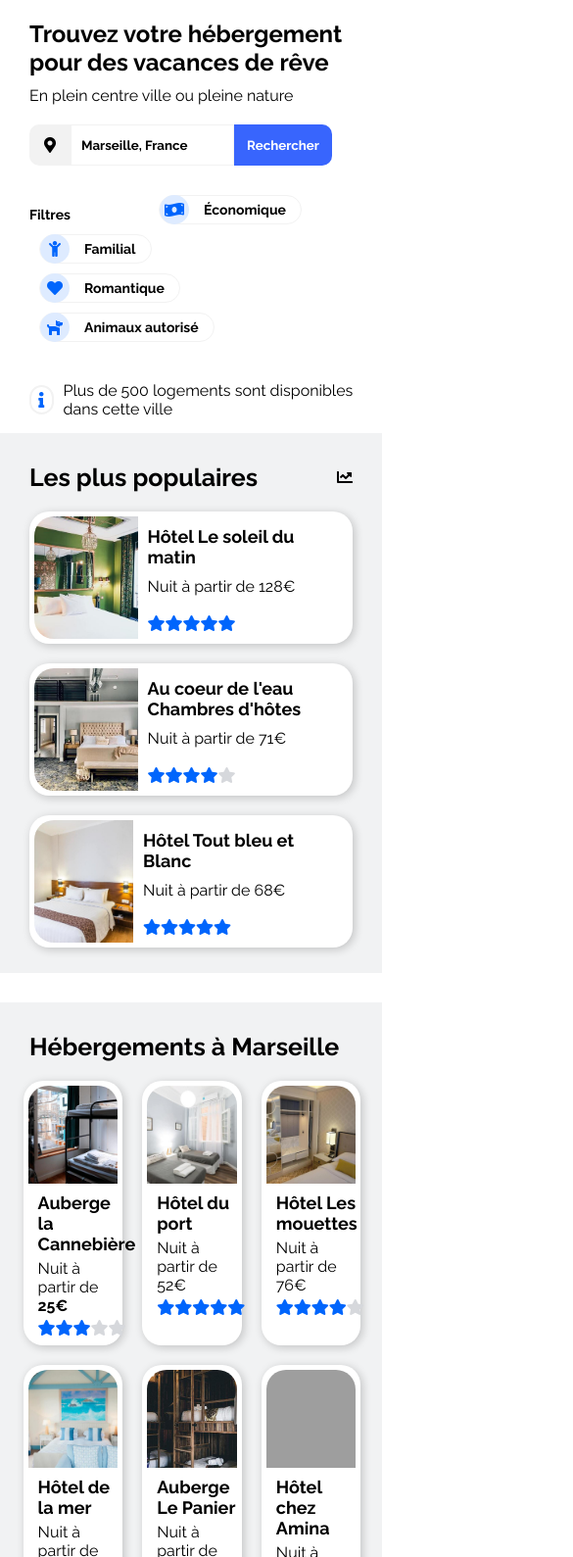
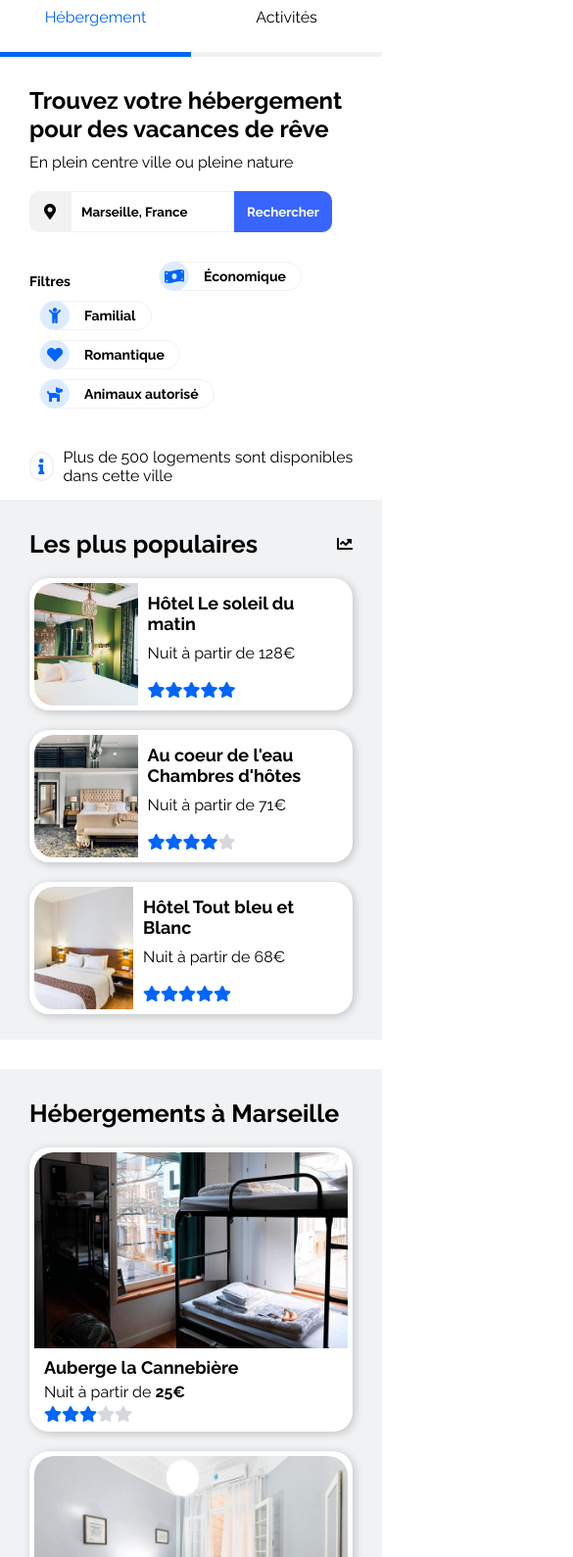
Before and after one commit to Alexandre91300/AlexandreLemas_2_30122020, a plain HTML site: page index.html in a window 390 px wide. Shown: the part 97-1686 px from the top of the page at 98% size, 585 px wide, since content can reach past the window. Drawn offline with Linux system fonts and the light colour scheme; grey boxes are pictures that could not be loaded.

Commit message:
Reservia Responsive (Desktop/Tablet/Mobile)

```diff
--- a/index.html
+++ b/index.html
@@ -15,11 +15,16 @@
     <header>
         <img src="images/logo/Reservia.svg" alt="Logo de Reservia">
         <nav>
-            <a href="#hebergement-section" class="header-link" id="this-page">Hébergement</a>
-            <a href="#activite-section" class="header-link">Activités</a>
-            <a href="#" class="header-link" id="inscription">S'inscrire</a>
+            <a href="#hebergement-section" class="header-link nav-hebergement" id="this-page">Hébergement</a>
+            <a href="#activite-section" class="header-link nav-activité">Activités</a>
+            <a href="#" class="header-link " id="inscription">S'inscrire</a>
         </nav>
     </header>
+    <nav class="second-nav">
+        <a href="#hebergement-section" class="header-link" id="this-page">Hébergement</a>
+        <a href="#activite-section" class="header-link">Activités</a>
+    </nav>
+
 
     <!--_______________________SECTION 1 | Filtre_______________________ -->
     <section class="filtre-section">
@@ -82,7 +87,8 @@
                 <!--Boxs-->
                 <!--Box 1-->
                 <div class="hebergement-box">
-                    <img src="images/hebergements/4_small/auberge-cannebiere.jpg" class="hebergement-box-img" alt="Auberge la Cannebière">
+                    <img src="images/hebergements/4_small/auberge-cannebiere.jpg" class="hebergement-box-img"
+                        alt="Auberge la Cannebière">
                     <p class="hebergement-title-box">Auberge la Cannebière</p>
                     <p class="hebergement-subtitle">Nuit à partir de <span class="low-price">25€</span></p>
                     <div class="star-note">
@@ -95,7 +101,8 @@
                 </div>
                 <!--Box 2-->
                 <div class="hebergement-box">
-                    <img src="images/hebergements/4_small/hotel-port.jpg" class="hebergement-box-img" alt="Hôtel du port">
+                    <img src="images/hebergements/4_small/hotel-port.jpg" class="hebergement-box-img"
+                        alt="Hôtel du port">
                     <p class="hebergement-title-box">Hôtel du port</p>
                     <p class="hebergement-subtitle">Nuit à partir de 52€</p>
                     <div class="star-note">
@@ -108,7 +115,8 @@
                 </div>
                 <!--Box 3-->
                 <div class="hebergement-box">
-                    <img src="images/hebergements/4_small/hotel-mouette.jpg" class="hebergement-box-img" alt="Hôtel Les mouettes">
+                    <img src="images/hebergements/4_small/hotel-mouette.jpg" class="hebergement-box-img"
+                        alt="Hôtel Les mouettes">
                     <p class="hebergement-title-box">Hôtel Les mouettes</p>
                     <p class="hebergement-subtitle">Nuit à partir de 76€</p>
                     <div class="star-note">
@@ -121,7 +129,8 @@
                 </div>
                 <!--Box 4-->
                 <div class="hebergement-box">
-                    <img src="images/hebergements/4_small/hotel-mer.jpg" class="hebergement-box-img" alt="Hôtel de la mer">
+                    <img src="images/hebergements/4_small/hotel-mer.jpg" class="hebergement-box-img"
+                        alt="Hôtel de la mer">
                     <p class="hebergement-title-box">Hôtel de la mer</p>
                     <p class="hebergement-subtitle">Nuit à partir de 46€</p>
                     <div class="star-note">
@@ -134,7 +143,8 @@
                 </div>
                 <!--Box 5-->
                 <div class="hebergement-box">
-                    <img src="images/hebergements/4_small/auberge-panier.jpg" class="hebergement-box-img" alt="Auberge Le Panier">
+                    <img src="images/hebergements/4_small/auberge-panier.jpg" class="hebergement-box-img"
+                        alt="Auberge Le Panier">
                     <p class="hebergement-title-box">Auberge Le Panier</p>
                     <p class="hebergement-subtitle">Nuit à partir de <span class="low-price">23€</span></p>
                     <div class="star-note">
@@ -147,7 +157,8 @@
                 </div>
                 <!--Box 6-->
                 <div class="hebergement-box">
-                    <img src="images/hebergements/1_xlarge/hotel-amina.jpg" class="hebergement-box-img" alt="Hôtel chez Amina">
+                    <img src="images/hebergements/1_xlarge/hotel-amina.jpg" class="hebergement-box-img"
+                        alt="Hôtel chez Amina">
                     <p class="hebergement-title-box">Hôtel chez Amina</p>
                     <p class="hebergement-subtitle">Nuit à partir de 96€</p>
                     <div class="star-note">
@@ -173,7 +184,8 @@
             <div class="pop-container">
                 <!--Box 1-->
                 <div class="pop-box">
-                    <img class="box-img" src="images/hebergements/4_small/hotel-soleil.jpg" alt="Hôtel Le soleil du matin">
+                    <img class="box-img" src="images/hebergements/4_small/hotel-soleil.jpg"
+                        alt="Hôtel Le soleil du matin">
                     <div class="pop-box-para">
                         <p class="pop-box-title">Hôtel Le soleil du matin</p>
                         <p class="pop-box-subtitle">Nuit à partir de 128€</p>
@@ -189,7 +201,8 @@
                 </div>
                 <!--Box 2-->
                 <div class="pop-box">
-                    <img class="box-img" src="images/hebergements/4_small/hote-coeur-eau.jpg" alt="Au coeur de l'eau Chambres d'hôtes">
+                    <img class="box-img" src="images/hebergements/4_small/hote-coeur-eau.jpg"
+                        alt="Au coeur de l'eau Chambres d'hôtes">
                     <div class="pop-box-para">
                         <p class="pop-box-title">Au coeur de l'eau Chambres d'hôtes</p>
                         <p class="pop-box-subtitle">Nuit à partir de 71€</p>
@@ -205,7 +218,8 @@
                 </div>
                 <!--Box 3-->
                 <div class="pop-box">
-                    <img class="box-img" src="images/hebergements/4_small/hotel-bleu-blanc.jpg" alt="Hôtel Tout bleu et Blanc ">
+                    <img class="box-img" src="images/hebergements/4_small/hotel-bleu-blanc.jpg"
+                        alt="Hôtel Tout bleu et Blanc ">
                     <div class="pop-box-para">
                         <p class="pop-box-title">Hôtel Tout bleu et Blanc</p>
                         <p class="pop-box-subtitle">Nuit à partir de 68€</p>
@@ -251,7 +265,8 @@
             </div>
             <!--Box 5-->
             <div class="activite-box box5">
-                <img class="act-box-img" src="images/activites/4_small/notre-dame-de-la-garde.jpg" alt="Notre-Dame-de-la-Guarde">
+                <img class="act-box-img" src="images/activites/4_small/notre-dame-de-la-garde.jpg"
+                    alt="Notre-Dame-de-la-Guarde">
                 <p class="act-box-title">Notre-Dame-de-la-Guarde</p>
             </div>
             <!--Box 6-->
--- a/style.css
+++ b/style.css
@@ -46,6 +46,10 @@ header {
 #inscription {
     color: #0065FC;
     font-weight: bold;
+}
+
+.second-nav {
+    display: none;
 }
 
 /* ___________________________________________SECTION 1 | FILTRE ___________________________________________ */
@@ -528,6 +532,39 @@ footer {
 /* ___________________________________________TABLETTE < 990PX ___________________________________________ */
 
 @media screen and (max-width: 990px) {
+
+    /*Header*/
+
+    /*Nav*/
+    .nav-activité,
+    .nav-hebergement {
+        display: none;
+    }
+
+    /*.second-nav est la navigation version tablette et mobile*/
+    .second-nav {
+        display: flex;
+        align-items: center;
+        justify-content: space-around;
+        width: 100%;
+        height: 50px;
+        margin-bottom: 30px;
+    }
+
+    .second-nav>a {
+        width: 100%;
+        height: 100%;
+        text-align: center;
+        margin: 0;
+        border-bottom: 5px solid #f1f2f3;
+        vertical-align: middle;
+    }
+
+    #this-page {
+        border-bottom: 5px solid #0065FC;
+    }
+
+
     .section-regroupement {
         flex-direction: column-reverse;
     }
@@ -626,8 +663,47 @@ footer {
         height: 200px !important;
     }
 
+    /*Footer*/
+    footer {
+        justify-content: space-between;
+    }
+
+    .footer-para {
+        margin-right: 0;
+    }
+
 }
 
 
 
-/* ___________________________________________MOBILE < 770PX ___________________________________________ */
+/* ___________________________________________MOBILE < 768PX ___________________________________________ */
+
+@media screen and (max-width: 990px) {
+
+    /*Hébergement*/
+    .hebergement-grid {
+        display: grid;
+        grid-template-columns: repeat(1, 100%);
+        margin: 0;
+        margin-bottom: 20px;
+        grid-gap: 20px;
+        margin-right: 10px;
+        justify-content: center;
+        width: 100%;
+    }
+
+    .hebergement-box-img {
+        height: 200px;
+    }
+
+    /*Footer*/
+    footer {
+        justify-content: space-between;
+        flex-direction: column;
+    }
+
+    .footer-para {
+        margin-bottom: 20px;
+    }
+
+}
```
